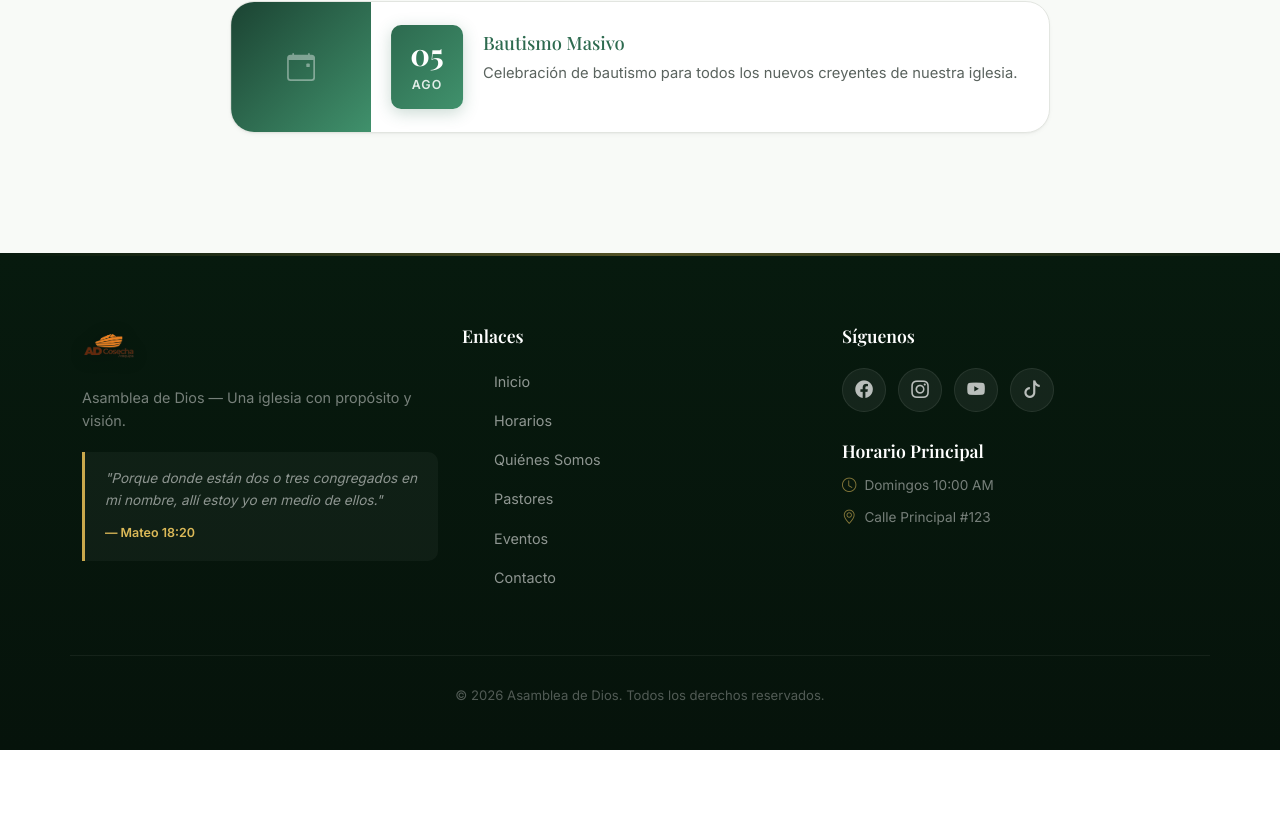
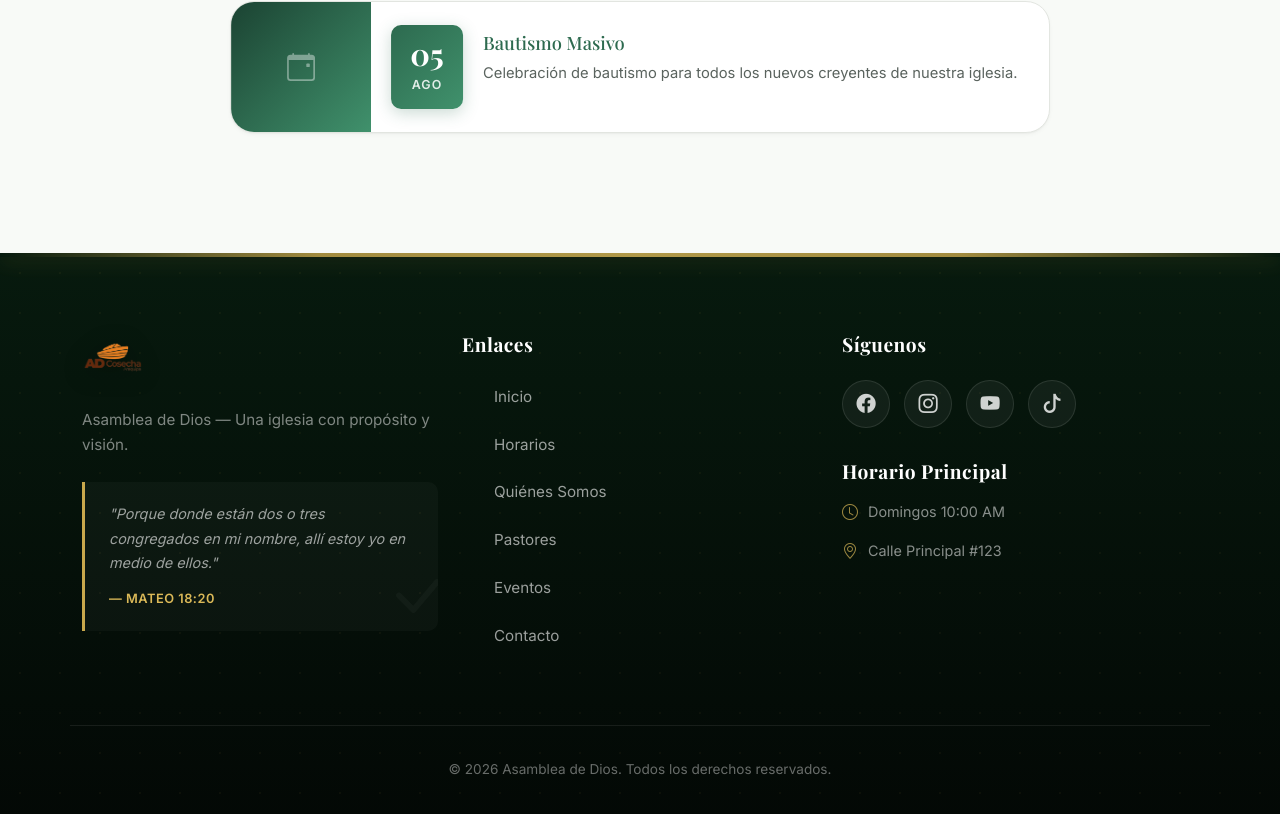
Before and after one commit to gerargram2006/Pagina-Iglesia, a React (Vite) app: page /eventos in a window 1280 px wide. Shown: the part 856-1670 px from the top of the page. Before the commit the page ends 1606 px from the top, so only its background shows below. Built offline with nearby package versions, Linux system fonts and the light colour scheme.

Commit message:
feat(styles): mejorar Footer con diseno premium, hover states avanzados y tipografia refinada

```diff
--- a/src/styles/styles.css
+++ b/src/styles/styles.css
@@ -1511,10 +1511,11 @@ a {
    ========================================================================== */
 
 .footer {
-  background: linear-gradient(180deg, var(--primary-900) 0%, #06130b 100%);
+  background: linear-gradient(180deg, var(--primary-900) 0%, #030805 100%);
   color: rgba(255, 255, 255, 0.75);
-  padding: 72px 0 0;
+  padding: 80px 0 0;
   position: relative;
+  overflow: hidden;
 }
 
 .footer::before {
@@ -1523,60 +1524,92 @@ a {
   top: 0;
   left: 0;
   width: 100%;
-  height: 3px;
-  background: linear-gradient(90deg, transparent, var(--gold-500), transparent);
-  opacity: 0.4;
+  height: 4px;
+  background: linear-gradient(90deg, transparent, var(--gold-500), var(--gold-400), var(--gold-500), transparent);
+  opacity: 0.8;
+  box-shadow: 0 2px 20px rgba(201, 168, 76, 0.4);
+}
+
+.footer::after {
+  content: '';
+  position: absolute;
+  inset: 0;
+  background-image: radial-gradient(rgba(201, 168, 76, 0.05) 1px, transparent 1px);
+  background-size: 40px 40px;
+  pointer-events: none;
 }
 
 .footer-content {
-  padding-bottom: 48px;
-  border-bottom: 1px solid rgba(255, 255, 255, 0.06);
+  padding-bottom: 56px;
+  border-bottom: 1px solid rgba(255, 255, 255, 0.08);
+  position: relative;
+  z-index: 1;
 }
 
 .footer-logo {
-  width: 56px;
+  width: 64px;
   height: auto;
-  margin-bottom: 18px;
-  filter: drop-shadow(0 2px 8px rgba(0, 0, 0, 0.3));
+  margin-bottom: 24px;
+  filter: drop-shadow(0 4px 12px rgba(0, 0, 0, 0.4));
+  transition: transform var(--transition-spring);
+}
+
+.footer-logo:hover {
+  transform: scale(1.05) rotate(-5deg);
 }
 
 .footer-brand p {
-  font-size: 0.9rem;
-  opacity: 0.6;
-  line-height: 1.6;
+  font-size: 0.95rem;
+  opacity: 0.65;
+  line-height: 1.7;
 }
 
 /* Footer verse */
 .footer-verse {
-  margin-top: 20px;
-  padding: 16px 20px;
-  background: rgba(255, 255, 255, 0.04);
+  margin-top: 24px;
+  padding: 20px 24px;
+  background: rgba(255, 255, 255, 0.03);
   border-left: 3px solid var(--gold-500);
   border-radius: 0 var(--radius-sm) var(--radius-sm) 0;
+  position: relative;
+  overflow: hidden;
+}
+
+.footer-verse::before {
+  content: '\F633';
+  font-family: 'bootstrap-icons';
+  position: absolute;
+  right: -10px;
+  bottom: -20px;
+  font-size: 4rem;
+  color: rgba(255, 255, 255, 0.03);
 }
 
 .footer-verse p {
   font-style: italic;
-  font-size: 0.85rem;
-  opacity: 0.7;
-  line-height: 1.6;
-  margin-bottom: 6px;
+  font-size: 0.9rem;
+  opacity: 0.8;
+  line-height: 1.7;
+  margin-bottom: 8px;
 }
 
 .footer-verse cite {
-  font-size: 0.78rem;
+  font-size: 0.8rem;
   color: var(--gold-400);
   font-style: normal;
   font-weight: 600;
+  letter-spacing: 0.5px;
+  text-transform: uppercase;
 }
 
 .footer-links h4,
 .footer-social h4 {
   font-family: 'Playfair Display', serif;
   color: var(--white);
-  margin-bottom: 22px;
-  font-size: 1.1rem;
-  font-weight: 600;
+  margin-bottom: 24px;
+  font-size: 1.2rem;
+  font-weight: 700;
+  letter-spacing: 0.5px;
 }
 
 .footer-links ul {
@@ -1584,79 +1617,98 @@ a {
 }
 
 .footer-links li {
-  margin-bottom: 12px;
+  margin-bottom: 14px;
 }
 
 .footer-links a {
-  color: rgba(255, 255, 255, 0.55);
+  color: rgba(255, 255, 255, 0.6);
   text-decoration: none;
-  font-size: 0.9rem;
+  font-size: 0.95rem;
   transition: all var(--transition-fast);
-  padding: 2px 0;
+  padding: 4px 0;
+  display: inline-block;
+  position: relative;
+}
+
+.footer-links a::after {
+  content: '';
+  position: absolute;
+  bottom: 0;
+  left: 0;
+  width: 0;
+  height: 1px;
+  background: var(--gold-500);
+  transition: width var(--transition-fast);
 }
 
 .footer-links a:hover {
-  color: var(--gold-400);
-  padding-left: 4px;
+  color: var(--white);
+  transform: translateX(6px);
+}
+
+.footer-links a:hover::after {
+  width: 100%;
 }
 
 .social-icons {
   display: flex;
-  gap: 12px;
-  margin-bottom: 28px;
+  gap: 14px;
+  margin-bottom: 32px;
 }
 
 .social-icon {
   display: flex;
   align-items: center;
   justify-content: center;
-  width: 44px;
-  height: 44px;
-  background: rgba(255, 255, 255, 0.06);
-  border: 1px solid rgba(255, 255, 255, 0.08);
+  width: 48px;
+  height: 48px;
+  background: rgba(255, 255, 255, 0.05);
+  border: 1px solid rgba(255, 255, 255, 0.1);
   border-radius: 50%;
   text-decoration: none;
-  font-size: 1.1rem;
-  color: rgba(255, 255, 255, 0.7);
-  transition: all var(--transition);
+  font-size: 1.2rem;
+  color: rgba(255, 255, 255, 0.8);
+  transition: all var(--transition-spring);
 }
 
 .social-icon:hover {
   background: var(--gold-500);
   border-color: var(--gold-500);
   color: var(--primary-900);
-  transform: translateY(-3px);
-  box-shadow: 0 6px 20px rgba(201, 168, 76, 0.3);
+  transform: translateY(-5px) scale(1.1);
+  box-shadow: 0 8px 24px rgba(201, 168, 76, 0.35);
 }
 
 /* Footer schedule */
 .footer-schedule {
-  margin-top: 4px;
+  margin-top: 8px;
 }
 
 .footer-schedule h4 {
-  margin-bottom: 12px !important;
+  margin-bottom: 16px !important;
 }
 
 .footer-schedule p {
-  font-size: 0.85rem;
-  opacity: 0.6;
-  margin-bottom: 8px;
-  display: flex;
-  align-items: center;
-  gap: 8px;
+  font-size: 0.9rem;
+  opacity: 0.7;
+  margin-bottom: 12px;
+  display: flex;
+  align-items: center;
+  gap: 10px;
 }
 
 .footer-schedule i {
   color: var(--gold-400);
-  font-size: 0.9rem;
+  font-size: 1rem;
 }
 
 .footer-bottom {
   text-align: center;
-  padding: 28px 0;
-  font-size: 0.82rem;
-  opacity: 0.4;
+  padding: 32px 0;
+  font-size: 0.85rem;
+  color: rgba(255, 255, 255, 0.4);
+  position: relative;
+  z-index: 1;
 }
 
 /* ==========================================================================
@@ -1664,13 +1716,20 @@ a {
    ========================================================================== */
 
 .nav-admin-link {
-  border-left: 1px solid rgba(255, 255, 255, 0.12) !important;
+  border-left: 1px solid rgba(255, 255, 255, 0.15) !important;
   padding-left: 20px !important;
-  margin-left: 4px;
+  margin-left: 8px;
+  font-weight: 600 !important;
+  color: var(--gold-300) !important;
 }
 
 .nav-admin-link i {
-  margin-right: 5px;
+  margin-right: 6px;
+}
+
+.nav-admin-link:hover {
+  color: var(--gold-400) !important;
+  background: rgba(201, 168, 76, 0.1) !important;
 }
 
 /* ==========================================================================
```
